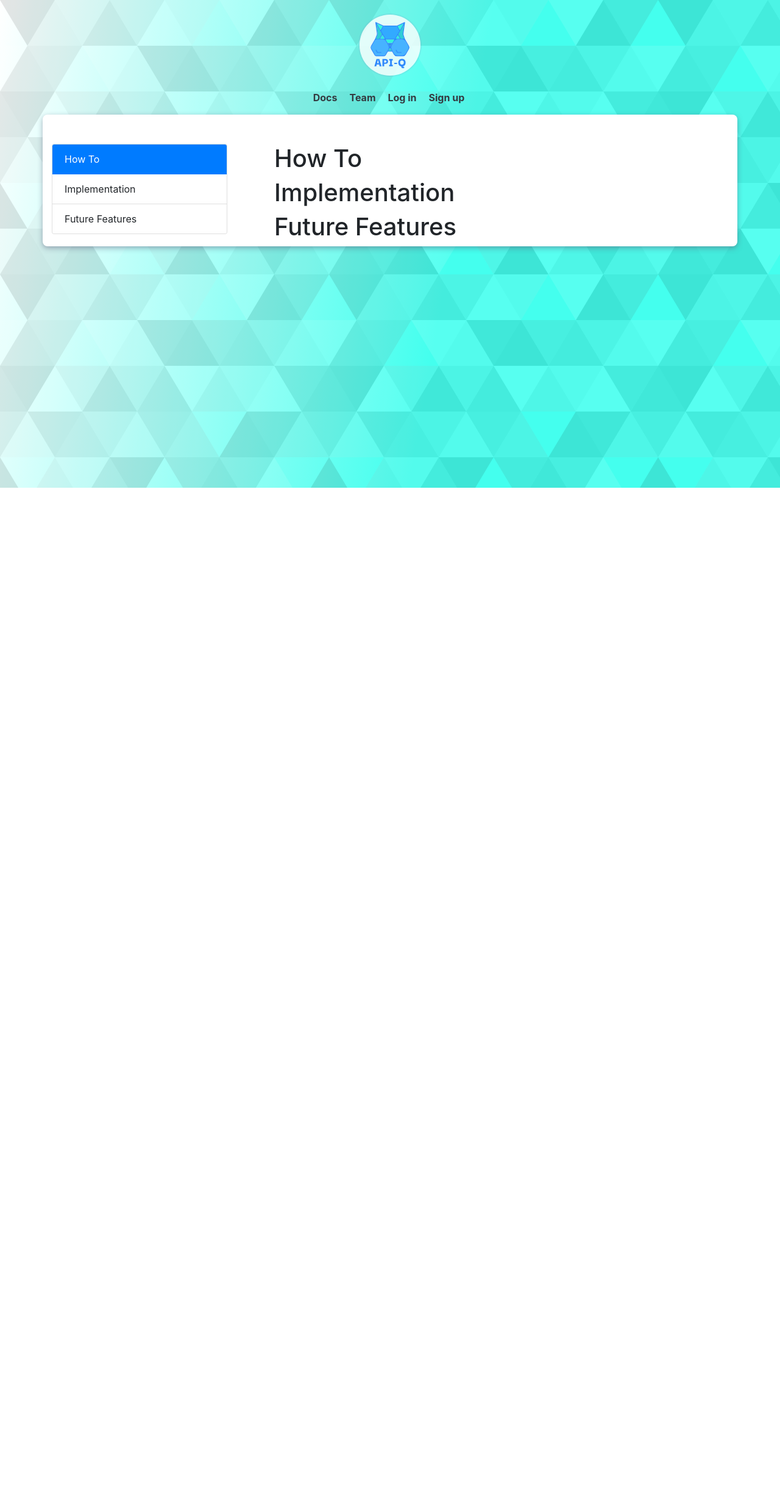
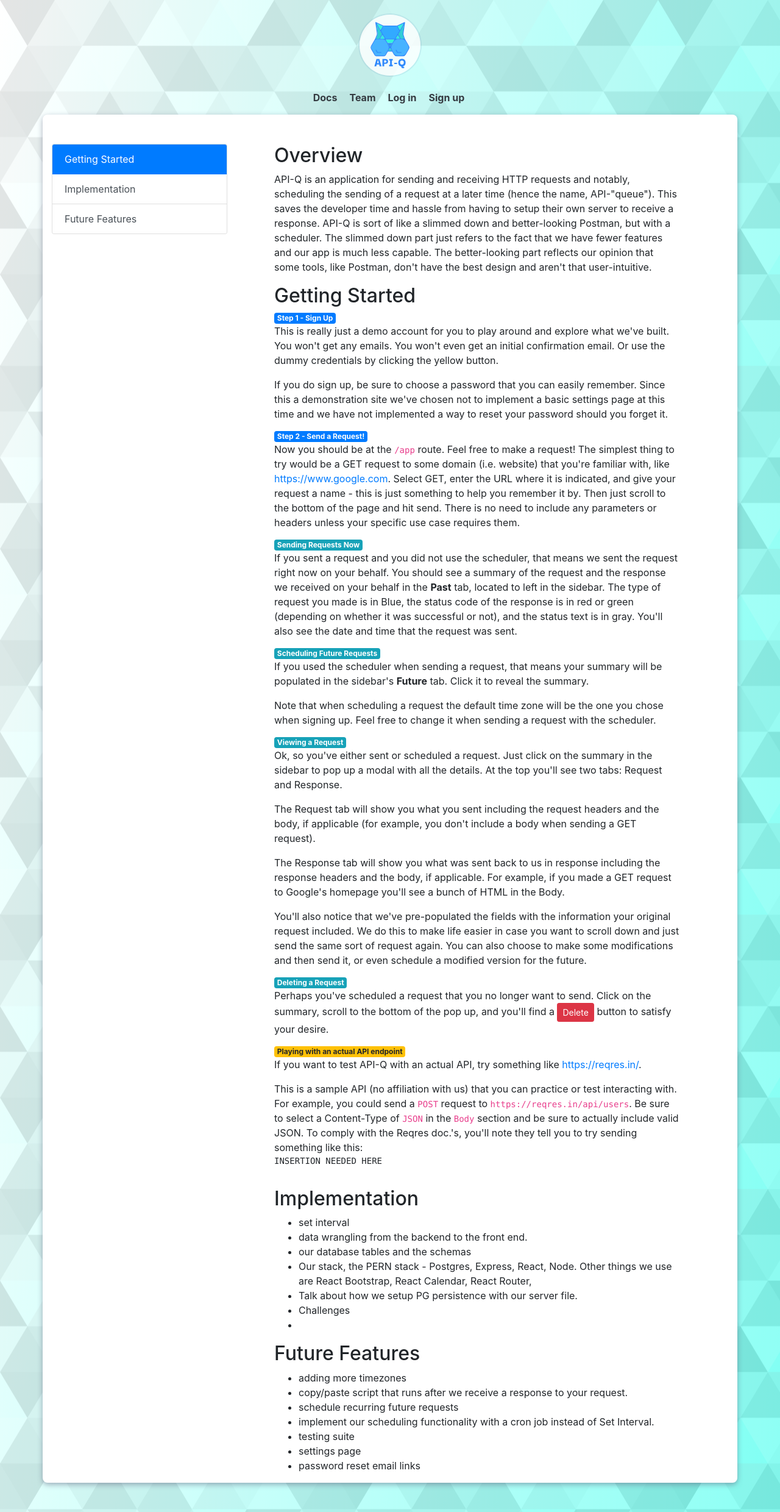
Before and after one commit to arncrn/api-queue, a React (Create React App) app: page /docs in a window 1280 px wide. Shown: the whole page at 61% size. Before the commit the page ends 800 px from the top, so only its background shows below. Built offline with nearby package versions, Linux system fonts and the light colour scheme; no server answers.

Commit message:
docs initial work, sign up page change, past/future highlighting logic fix

```diff
--- a/src/components/dashboard/sidebar/Past.js
+++ b/src/components/dashboard/sidebar/Past.js
@@ -58,10 +58,10 @@
   }
 
   setVariant = (req) => {
-    if (String(req.response.status)[0] === '2') {
+    if (String(req.response.status)[0] === '4' || String(req.response.status)[0] === '5') {
+      return 'danger';
+    } else {
       return 'success';
-    } else if (String(req.response.status)[0] === '4') {
-      return 'danger';
     }
   }
 
--- a/src/components/pages/Docs.js
+++ b/src/components/pages/Docs.js
@@ -1,5 +1,5 @@
 import React from "react";
-import { Container, Row, Col, Card, ListGroup } from "react-bootstrap";
+import { Container, Row, Col, Card, ListGroup, Badge, Button } from "react-bootstrap";
 
 const Docs = () => {
 
@@ -20,25 +20,104 @@
       <Col md="4" >
         <Card style={{ width: '18rem' }}>
           <ListGroup variant="flush">
-            <ListGroup.Item active data-name='howTo' onClick={handleClick}>How To</ListGroup.Item>
-            <ListGroup.Item data-name='implementation' onClick={handleClick}>Implementation</ListGroup.Item>
-            <ListGroup.Item data-name='futureFeatures' onClick={handleClick}>Future Features</ListGroup.Item>
+            <ListGroup.Item action active data-name='gettingStarted' onClick={handleClick}>Getting Started</ListGroup.Item>
+            <ListGroup.Item action data-name='implementation' onClick={handleClick}>Implementation</ListGroup.Item>
+            <ListGroup.Item action data-name='futureFeatures' onClick={handleClick}>Future Features</ListGroup.Item>
           </ListGroup>
         </Card>
       </Col>
-      <Col md="8">
-        <Row id='howTo'>
-          <h1>How To</h1>
+      <Col md="7">
+        <Row>
+          <h2>Overview</h2>
+        </Row>
+        <Row>
+          <p>API-Q is an application for sending and receiving HTTP requests and notably, scheduling the sending of a request at a later time (hence the name, API-"queue"). This saves the developer time and hassle from having to setup their own server to receive a response. API-Q is sort of like a slimmed down and better-looking Postman, but with a scheduler. The slimmed down part just refers to the fact that we have fewer features and our app is much less capable. The better-looking part reflects our opinion that some tools, like Postman, don't have the best design and aren't that user-intuitive.</p>
+        </Row>
 
+        <Row id='gettingStarted'>
+          <h2>Getting Started</h2>
+        </Row>
 
+        <Row>
+          <Badge className="step" variant="primary">Step 1 - Sign Up</Badge>
+        </Row>
+        <Row>
+          <p>This is really just a demo account for you to play around and explore what we've built. You won't get any emails. You won't even get an initial confirmation email. Or use the dummy credentials by clicking the yellow button.</p>
+
+          <p>If you do sign up, be sure to choose a password that you can easily remember. Since this a demonstration site we've chosen not to implement a basic settings page at this time and we have not implemented a way to reset your password should you forget it.</p>
+        </Row>
+
+        <Row>
+          <Badge className="step" variant="primary">Step 2 - Send a Request!</Badge>
+        </Row>
+        <Row>
+          <p>Now you should be at the <code>/app</code> route. Feel free to make a request! The simplest thing to try would be a GET request to some domain (i.e. website) that you're familiar with, like <a target="_blank" href="https://www.google.com">https://www.google.com</a>. Select GET, enter the URL where it is indicated, and give your request a name - this is just something to help you remember it by. Then just scroll to the bottom of the page and hit send. There is no need to include any parameters or headers unless your specific use case requires them.</p>
+        </Row>
+
+        <Row>
+          <Badge className="step" variant="info">Sending Requests Now</Badge>
+        </Row>
+        <Row>
+          <p>If you sent a request and you did not use the scheduler, that means we sent the request right now on your behalf. You should see a summary of the request and the response we received on your behalf in the <strong>Past</strong> tab, located to left in the sidebar. The type of request you made is in Blue, the status code of the response is in red or green (depending on whether it was successful or not), and the status text is in gray. You'll also see the date and time that the request was sent.</p>
+        </Row>
+
+        <Row>
+          <Badge className="step" variant="info">Scheduling Future Requests</Badge>
+        </Row>
+        <Row>
+          <p>If you used the scheduler when sending a request, that means your summary will be populated in the sidebar's <strong>Future</strong> tab. Click it to reveal the summary.</p>
+          <p>Note that when scheduling a request the default time zone will be the one you chose when signing up. Feel free to change it when sending a request with the scheduler.</p>
+        </Row>
+
+        <Row>
+          <Badge className="step" variant="info">Viewing a Request</Badge>
+        </Row>
+        <Row>
+          <p>Ok, so you've either sent or scheduled a request. Just click on the summary in the sidebar to pop up a modal with all the details. At the top you'll see two tabs: Request and Response.</p>
+          <p>The Request tab will show you what you sent including the request headers and the body, if applicable (for example, you don't include a body when sending a GET request).</p>
+          <p>The Response tab will show you what was sent back to us in response including the response headers and the body, if applicable. For example, if you made a GET request to Google's homepage you'll see a bunch of HTML in the Body.</p>
+          <p>You'll also notice that we've pre-populated the fields with the information your original request included. We do this to make life easier in case you want to scroll down and just send the same sort of request again. You can also choose to make some modifications and then send it, or even schedule a modified version for the future.</p>
+        </Row>
+
+        <Row>
+          <Badge className="step" variant="info">Deleting a Request</Badge>
+        </Row>
+        <Row>
+          <p>Perhaps you've scheduled a request that you no longer want to send. Click on the summary, scroll to the bottom of the pop up, and you'll find a <Button size='sm' variant="danger">Delete</Button> button to satisfy your desire.</p>
+        </Row>
+
+        <Row>
+          <Badge className="step" variant="warning">Playing with an actual API endpoint</Badge>
+        </Row>
+        <Row>
+          <p>If you want to test API-Q with an actual API, try something like <a target="_blank" href="https://reqres.in/">https://reqres.in/</a>.</p>
+          <p>This is a sample API (no affiliation with us) that you can practice or test interacting with. For example, you could send a <code>POST</code> request to <code>https://reqres.in/api/users</code>. Be sure to select a Content-Type of <code>JSON</code> in the <code>Body</code> section and be sure to actually include valid JSON. To comply with the Reqres doc.'s, you'll note they tell you to try sending something like this: <pre><code>INSERTION NEEDED HERE</code></pre></p>
         </Row>
 
         <Row id='implementation'>
-          <h1>Implementation</h1>
+          <h2>Implementation</h2>
+          <ul>
+            <li>set interval</li>
+            <li>data wrangling from the backend to the front end.</li>
+            <li>our database tables and the schemas</li>
+            <li>Our stack, the PERN stack - Postgres, Express, React, Node. Other things we use are React Bootstrap, React Calendar, React Router, </li>
+            <li>Talk about how we setup PG persistence with our server file.</li>
+            <li>Challenges</li>
+            <li></li>
+          </ul>
         </Row>
 
         <Row id='futureFeatures'>
-          <h1>Future Features</h1>
+          <h2>Future Features</h2>
+          <ul>
+            <li>adding more timezones</li>
+            <li>copy/paste script that runs after we receive a response to your request.</li>
+            <li>schedule recurring future requests</li>
+            <li>implement our scheduling functionality with a cron job instead of Set Interval.</li>
+            <li>testing suite</li>
+            <li>settings page</li>
+            <li>password reset email links</li>
+          </ul>
         </Row>
       </Col>
     </Row>
--- a/src/components/pages/Home.js
+++ b/src/components/pages/Home.js
@@ -8,7 +8,7 @@
       <Col md={{ span: 6, offset: 3 }} className="text-center">
         <h2>Schedule a request at a later time</h2>
         <p className="mt-3">Request queue helps you schedule HTTP requests for later, without servers, DevOps, or infrastructure</p>
-        <Button as={Link} to={"/signup"} className="mt-3">Get started now</Button>
+        <Button as={Link} to={"/signup"} className="mt-3">See it now</Button>
       </Col>
     </Row>
 
--- a/src/components/pages/Signup.js
+++ b/src/components/pages/Signup.js
@@ -48,6 +48,11 @@
     hiddenSpan.hidden = true;
   }
 
+  function handleClick(event) {
+    let hiddenCredentials = event.target.nextElementSibling;
+    hiddenCredentials.hidden = false;
+  }
+
   function handleSubmit(event) {
     event.preventDefault();
 
@@ -56,7 +61,7 @@
       headers: {
         'Content-Type': 'application/json'
       },
-      body: JSON.stringify({email, password, timezone})
+      body: JSON.stringify({ email, password, timezone })
     }).then((response) => {
       if (response.status === 200) {
         return response.json();
@@ -74,7 +79,9 @@
 
   return (
     <Container className="pt-5 container-style">
+
       {toRedirect()}
+
       {alertMessage && <Row className="flash-message-container">
         <Col>
           <Alert className="flash-message" variant='danger'>
@@ -82,8 +89,28 @@
           </Alert>
         </Col>
       </Row>}
+
+     <Row>
+       <Col className="text-center">
+          <Button
+            variant="warning"
+            onClick={handleClick}
+          >
+            Skip sign up
+          </Button>
+          <Row hidden className='dummy-credentials'>
+            <Col>
+              <p>Click on the Log in link above and use these credentials:</p>
+              <p>(your default time zone will be CST, but you can change that for any requests you send)</p>
+              <span><strong>username:</strong> joshua@gmail.com <strong>password:</strong> 123.</span>
+            </Col>
+          </Row>
+        </Col>
+      </Row>
+
+      <br></br>
       <Row className="pb-5">
-        <Col lg={{span:4, offset: 4}}>
+        <Col lg={{ span: 4, offset: 4 }}>
           <h2 className="text-center mb-4">Sign up</h2>
           <Form onSubmit={handleSubmit}>
             <Form.Group controlId="formBasicEmail">
@@ -102,7 +129,7 @@
 
             <Form.Group controlId="formBasicPassword">
               <Form.Label>Password</Form.Label>
-              <Form.Control type="password" placeholder="Password" onChange={handlePasswordChange}/>
+              <Form.Control type="password" placeholder="Password" onChange={handlePasswordChange} />
             </Form.Group>
 
             <Form.Group controlId="formBasicTimeZone">
--- a/src/components/pages/Team.js
+++ b/src/components/pages/Team.js
@@ -8,8 +8,7 @@
         <h2>Meet the Team</h2>
         <p className="mt-3">
           Our remote team of three worked together to build API-Q. We are
-          looking for our next opportunity and love to hear from you! Please get
-          in touch if you think we'd be a good fit for your team.
+          looking for our next opportunity and would love to hear from you! Please get in touch if you think we'd be a good fit for your team.
         </p>
       </Col>
     </Row>
--- a/src/css/index.css
+++ b/src/css/index.css
@@ -139,3 +139,11 @@
   justify-content: center;
   box-shadow: 0 0 0 2px rgba(125, 171, 201, 0.2);
 }
+
+html {
+  scroll-behavior: smooth;
+}
+
+.dummy-credentials {
+  margin: 2% 0;
+}
```
Lines whose indentation alone changed are shown as unchanged.
